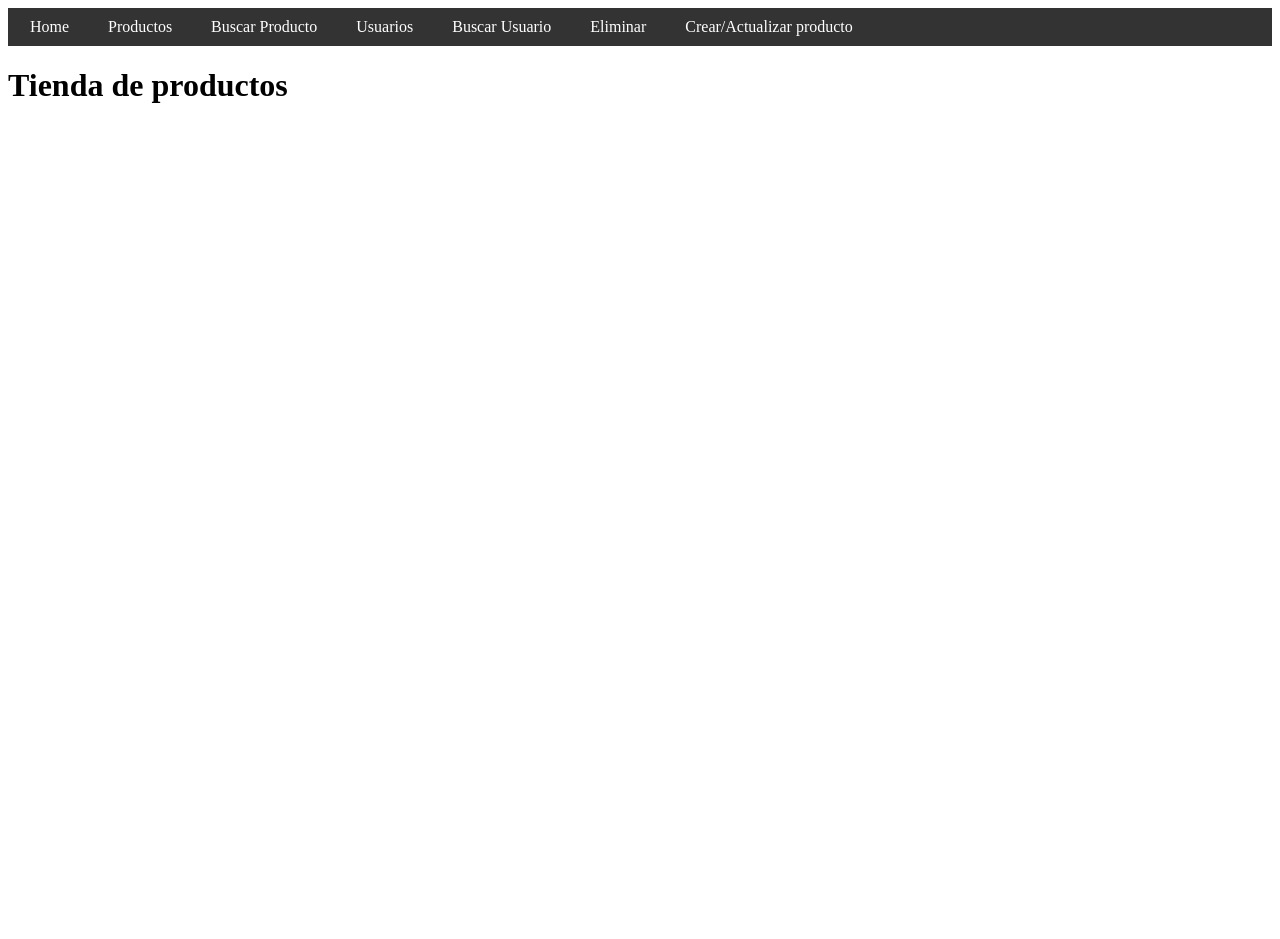
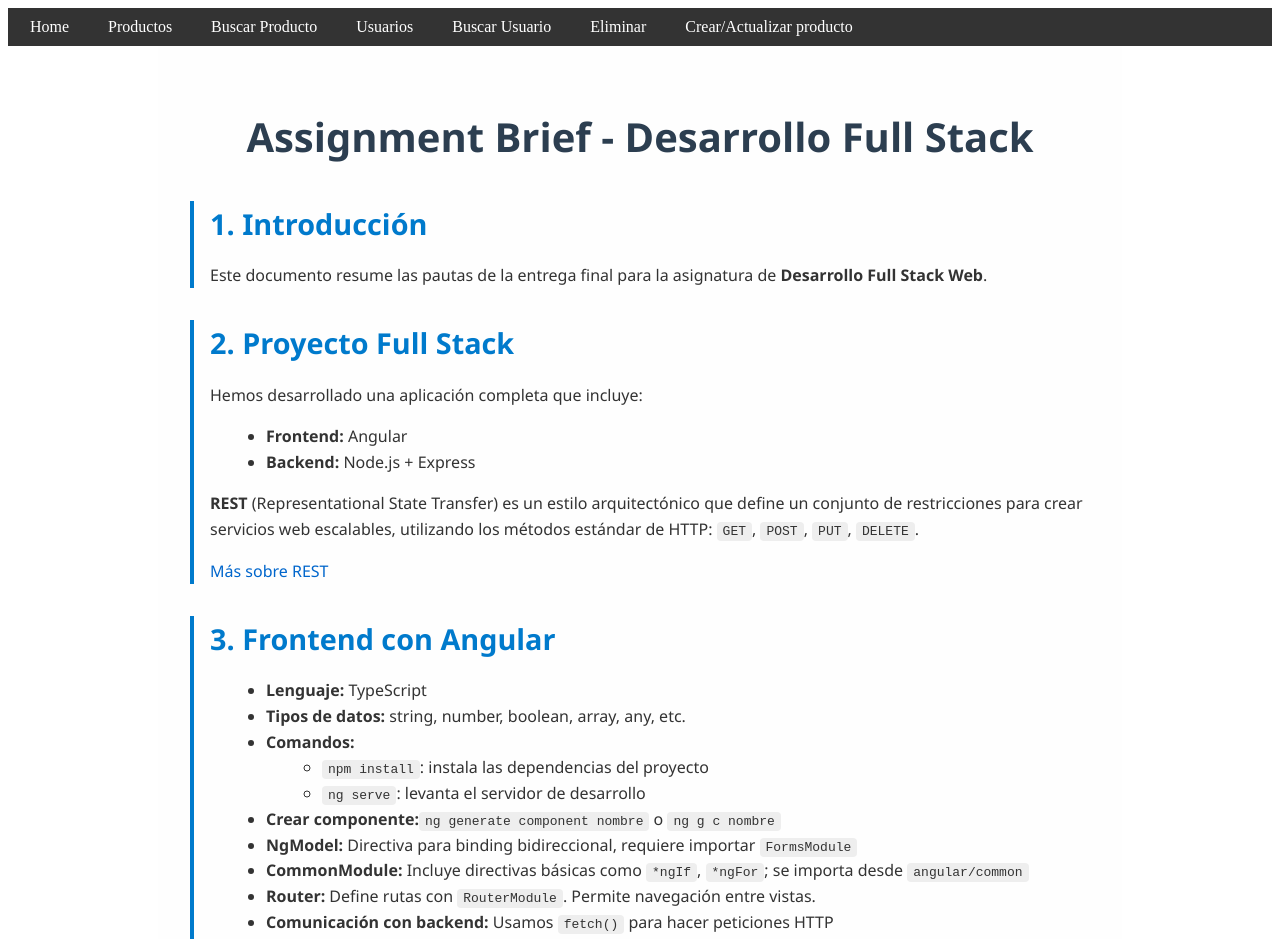
Before and after one commit to jorge-msmk/ab-frontend-2025, an Angular app: page / in a window 1280 px wide. Shown: the top 939 px of the page. Before the commit the page ends 800 px from the top, so only its background shows below. Built offline with nearby package versions, Linux system fonts and the light colour scheme.

Commit message:
AB instrucciones

```diff
--- a/src/app/home/home.component.css
+++ b/src/app/home/home.component.css
@@ -1,8 +1,48 @@
+.assignment-brief {
+    max-width: 900px;
+    margin: 0 auto;
+    padding: 2rem;
+    font-family: 'Segoe UI', Tahoma, Geneva, Verdana, sans-serif;
+    background-color: #fefefe;
+    color: #333;
+    line-height: 1.6;
+}
 
+.assignment-brief h1 {
+    text-align: center;
+    margin-bottom: 2rem;
+    font-size: 2.5rem;
+    color: #2c3e50;
+}
 
-.main-container {
-    display: flex;
-    flex-direction: row;
-    margin: 20px;
-    gap: 40px;
+.assignment-brief section {
+    margin-bottom: 2rem;
+    border-left: 4px solid #007acc;
+    padding-left: 1rem;
 }
+
+.assignment-brief h2 {
+    font-size: 1.8rem;
+    color: #007acc;
+    margin-bottom: 1rem;
+}
+
+.assignment-brief ul {
+    margin-left: 1rem;
+}
+
+.assignment-brief code {
+    background-color: #eee;
+    padding: 2px 6px;
+    border-radius: 4px;
+    font-family: monospace;
+}
+
+.assignment-brief a {
+    color: #0066cc;
+    text-decoration: none;
+}
+
+.assignment-brief a:hover {
+    text-decoration: underline;
+}
--- a/src/app/home/home.component.html
+++ b/src/app/home/home.component.html
@@ -1,8 +1,96 @@
-<h1>Tienda de productos</h1>
+<div class="assignment-brief">
+    <h1>Assignment Brief - Desarrollo Full Stack</h1>
 
-<div class="main-container">
+    <section>
+      <h2>1. Introducción</h2>
+      <p>Este documento resume las pautas de la entrega final para la asignatura de <strong>Desarrollo Full Stack Web</strong>.</p>
+    </section>
 
+    <section>
+      <h2>2. Proyecto Full Stack</h2>
+      <p>Hemos desarrollado una aplicación completa que incluye:</p>
+      <ul>
+        <li><strong>Frontend:</strong> Angular</li>
+        <li><strong>Backend:</strong> Node.js + Express</li>
+      </ul>
+      <p><strong>REST</strong> (Representational State Transfer) es un estilo arquitectónico que define un conjunto de restricciones para crear servicios web escalables, utilizando los métodos estándar de HTTP: <code>GET</code>, <code>POST</code>, <code>PUT</code>, <code>DELETE</code>.</p>
+      <a href="https://restfulapi.net/" target="_blank">Más sobre REST</a>
+    </section>
 
+    <section>
+      <h2>3. Frontend con Angular</h2>
+      <ul>
+        <li><strong>Lenguaje:</strong> TypeScript</li>
+        <li><strong>Tipos de datos:</strong> string, number, boolean, array, any, etc.</li>
+        <li><strong>Comandos:</strong>
+          <ul>
+            <li><code>npm install</code>: instala las dependencias del proyecto</li>
+            <li><code>ng serve</code>: levanta el servidor de desarrollo</li>
+          </ul>
+        </li>
+        <li><strong>Crear componente:</strong> <code>ng generate component nombre</code> o <code>ng g c nombre</code></li>
+        <li><strong>NgModel:</strong> Directiva para binding bidireccional, requiere importar <code>FormsModule</code></li>
+        <li><strong>CommonModule:</strong> Incluye directivas básicas como <code>*ngIf</code>, <code>*ngFor</code>; se importa desde <code>angular/common</code></li>
+        <li><strong>Router:</strong> Define rutas con <code>RouterModule</code>. Permite navegación entre vistas.</li>
+        <li><strong>Comunicación con backend:</strong> Usamos <code>fetch()</code> para hacer peticiones HTTP</li>
+        <li><strong>Tipos de peticiones:</strong> <code>GET</code>, <code>POST</code>, <code>PUT</code>, <code>DELETE</code></li>
+        <li><strong>Archivos del componente:</strong>
+          <ul>
+            <li><code>.ts</code>: lógica del componente</li>
+            <li><code>.html</code>: plantilla</li>
+            <li><code>.css</code>: estilos</li>
+            <li><code>.spec.ts</code>: pruebas (opcional)</li>
+          </ul>
+        </li>
+      </ul>
+      <a href="https://angular.io/docs" target="_blank">Documentación oficial de Angular</a>
+    </section>
 
+    <section>
+      <h2>4. Backend con Node y Express</h2>
+      <ul>
+        <li><strong>Lenguaje:</strong> JavaScript (Node.js)</li>
+        <li><strong>Framework:</strong> Express.js</li>
+        <li><strong>Comandos:</strong>
+          <ul>
+            <li><code>npm install</code>: instala dependencias</li>
+            <li><code>npm start</code>: inicia el servidor</li>
+          </ul>
+        </li>
+        <li><strong>Arquitectura:</strong>
+          <ul>
+            <li><code>index.js</code>: punto de entrada</li>
+            <li><code>routes/</code>: define rutas</li>
+            <li><code>controllers/</code>: contiene la lógica de cada ruta</li>
+          </ul>
+        </li>
+        <li><strong>Postman:</strong> herramienta para probar endpoints. Permite enviar peticiones HTTP y ver respuestas.</li>
+        <li><strong>CRUD:</strong> Operaciones básicas: Create, Read, Update, Delete</li>
+      </ul>
+      <a href="https://expressjs.com/es/" target="_blank">Documentación de Express</a> |
+      <a href="https://www.postman.com/" target="_blank">Sitio web de Postman</a>
+    </section>
 
-</div>
+    <section>
+      <h2>5. Control de versiones con Git</h2>
+      <p>Todo el equipo ha trabajado en un único repositorio remoto usando ramas individuales.</p>
+      <ul>
+        <li>Durante el proyecto se aplicaron principios de <strong>Scrum</strong> (metodología ágil): planificación, tareas, retrospectiva.</li>
+        <li><strong>Comandos usados:</strong>
+          <ul>
+            <li><code>git clone</code>: clona el repositorio remoto</li>
+            <li><code>git fetch</code>: actualiza referencias desde el remoto</li>
+            <li><code>git pull</code>: descarga y fusiona cambios remotos</li>
+            <li><code>git push</code>: sube commits locales al repositorio remoto</li>
+            <li><code>git commit</code>: guarda cambios con un mensaje</li>
+          </ul>
+        </li>
+      </ul>
+      <a href="https://git-scm.com/doc" target="_blank">Documentación oficial de Git</a>
+    </section>
+
+    <section>
+      <h2>6. Conclusión</h2>
+      <p>Este trabajo ha sido una excelente oportunidad para aprender, practicar y colaborar en un entorno realista de desarrollo web completo.</p>
+    </section>
+  </div>
```
